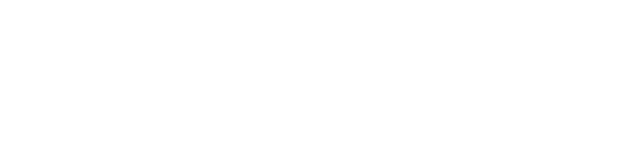
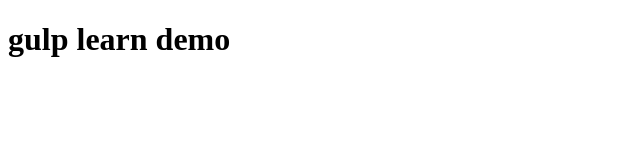
Before and after one commit to eaglesjava/gulp-learn-demo, a website: page index.html in a window 1280 px wide. Shown: the whole page, without its empty margins (0-640 px from the left). Drawn offline with Linux system fonts and the light colour scheme.

```diff
--- a/index.html
+++ b/index.html
@@ -2,8 +2,14 @@
 <html>
 	<head>
 		<meta charset="utf-8">
-		<title></title>
+		<title>gulp</title>
 	</head>
 	<body>
+		<!--
+        	作者：1028282161@qq.com
+        	时间：2015-07-26
+        	描述：
+        -->
+        <h1>gulp learn demo</h1>
 	</body>
 </html>
```
Also changed, not shown: dist/index.html.
